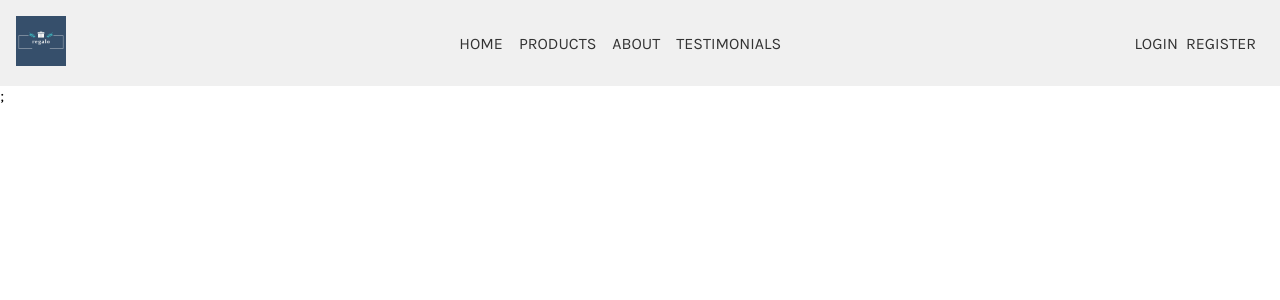
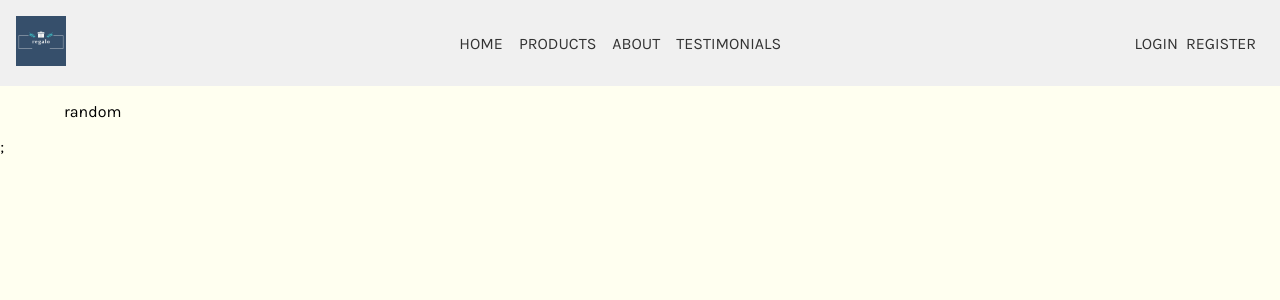
Before and after one commit to MilanJulinac42/gb-client, a Next.js app: page / in a window 1280 px wide. Shown: the top 300 px of the page. Built offline with nearby package versions, Linux system fonts and the light colour scheme.

Commit message:
gb-72 added syles fixes

```diff
--- a/components/container/Container.module.scss
+++ b/components/container/Container.module.scss
@@ -0,0 +1,15 @@
+@import "../../styles/mixins.scss";
+@import "../../styles/variables.scss";
+
+.pageContainer {
+	width: 100%;
+	display: flex;
+	justify-content: center;
+	align-items: center;
+}
+
+.contentContainer {
+	@include breakpoint("xlarge") {
+		width: 90%;
+	}
+}
--- a/components/container/Container.tsx
+++ b/components/container/Container.tsx
@@ -6,7 +6,11 @@ interface ContainerProps {
 }
 
 const Container: React.FC<ContainerProps> = ({ children }) => {
-	return <div className={styles.container}>{children}</div>;
+	return (
+		<div className={styles.pageContainer}>
+			<div className={styles.contentContainer}>{children}</div>
+		</div>
+	);
 };
 
 export default Container;
--- a/pages/_app.tsx
+++ b/pages/_app.tsx
@@ -1,4 +1,4 @@
-import "../styles/globals.css";
+import "../styles/globals.scss";
 import type { AppProps } from "next/app";
 import { Karla, Zilla_Slab } from "next/font/google";
 
--- a/pages/index.tsx
+++ b/pages/index.tsx
@@ -1,6 +1,7 @@
 import type { NextPage } from "next";
 import Head from "next/head";
 import Header from "../layout/header/Header";
+import Container from "../components/container/Container";
 
 const Home: NextPage = () => {
 	return (
@@ -16,6 +17,11 @@ const Home: NextPage = () => {
 			</Head>
 
 			<Header></Header>
+			<main>
+				<Container>
+					<p>random</p>
+				</Container>
+			</main>
 		</div>
 	);
 };
--- a/styles/globals.css
+++ /dev/null
@@ -1,16 +0,0 @@
-html,
-body {
-  padding: 0;
-  margin: 0;
-  font-family: -apple-system, BlinkMacSystemFont, Segoe UI, Roboto, Oxygen,
-    Ubuntu, Cantarell, Fira Sans, Droid Sans, Helvetica Neue, sans-serif;
-}
-
-a {
-  color: inherit;
-  text-decoration: none;
-}
-
-* {
-  box-sizing: border-box;
-}
--- /dev/null
+++ b/styles/globals.scss
@@ -0,0 +1,19 @@
+@import "variables.scss";
+
+html,
+body {
+	background-color: $background-cream-color;
+	padding: 0;
+	margin: 0;
+	font-family: -apple-system, BlinkMacSystemFont, Segoe UI, Roboto, Oxygen,
+		Ubuntu, Cantarell, Fira Sans, Droid Sans, Helvetica Neue, sans-serif;
+}
+
+a {
+	color: inherit;
+	text-decoration: none;
+}
+
+* {
+	box-sizing: border-box;
+}
```
Also changed, not shown: styles/_mixins.scss (+0 -49 lines), styles/variables.scss (renamed from styles/variables.module.scss).
